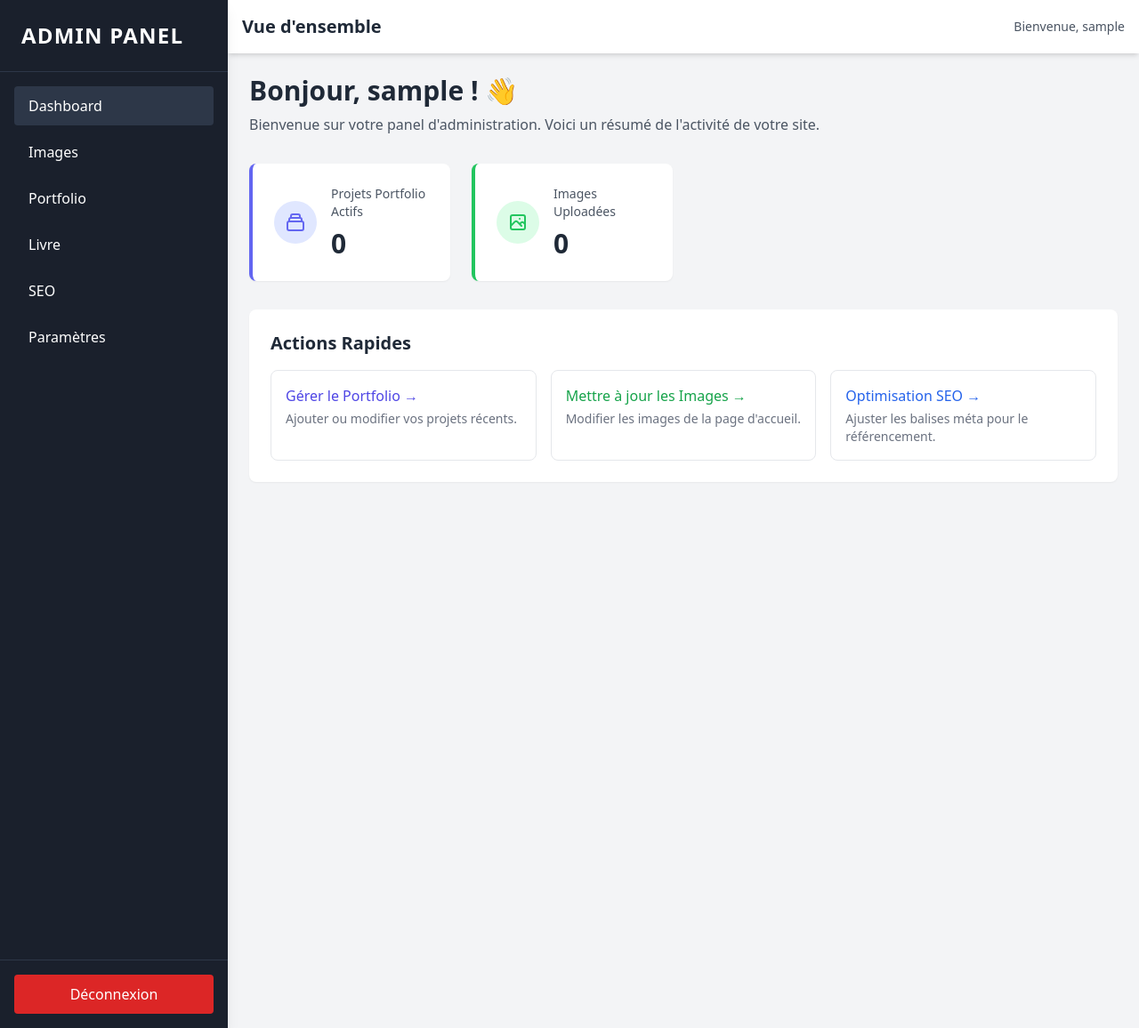
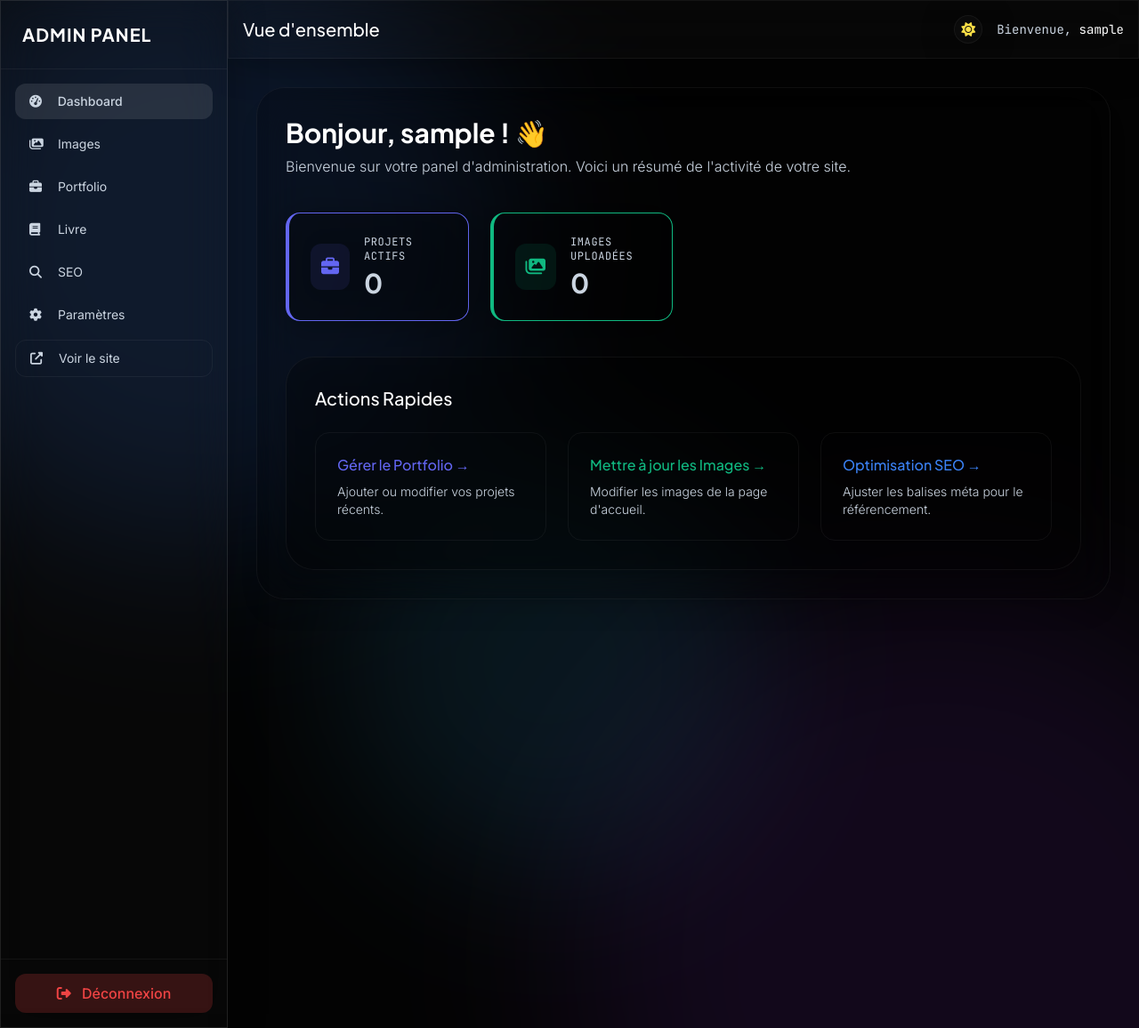
Before and after one commit to moa-digitalagency/aisancekalonji, a Flask app: page /admin/dashboard in a window 1280 px wide. Shown: the whole page at 89% size. Run offline with Flask 3, Linux system fonts and the light colour scheme; the visitor is signed in with stand-in values (Sample User, id 1); data that the repository does not hold is empty; some libraries are stand-ins or nearby versions.

Commit message:
feat: Redesign admin login and dashboard to match homepage style
- Update `templates/admin/login.html` and `templates/admin/base.html` with custom Tailwind config, fonts, and dark mode background.
- Update `templates/admin/dashboard.html` to use the `glass-premium` styling and dark mode colors for better readability and a modern aesthetic.
- Include custom CSS rules in `base.html` for elements inside `.admin-content` to ensure readability across all admin pages.
- Cleanup temporary testing artifacts.

Co-authored-by: moa-digitalagency <93324793+moa-digitalagency@users.noreply.github.com>

```diff
--- a/templates/admin/base.html
+++ b/templates/admin/base.html
@@ -4,98 +4,149 @@
     <meta charset="UTF-8">
     <meta name="viewport" content="width=device-width, initial-scale=1.0">
     <title>Administration - Aisance Kalonji</title>
+
+    <!-- Polices Premium -->
+    <link rel="preconnect" href="https://fonts.googleapis.com">
+    <link rel="preconnect" href="https://fonts.gstatic.com" crossorigin>
+    <link href="https://fonts.googleapis.com/css2?family=Inter:wght@300;400;500&family=JetBrains+Mono:wght@300;400;500&family=Plus+Jakarta+Sans:wght@300;400;500;600;700;800;900&display=swap" rel="stylesheet">
+
+    <!-- FontAwesome -->
+    <link rel="stylesheet" href="https://cdnjs.cloudflare.com/ajax/libs/font-awesome/6.5.1/css/all.min.css">
+
+    <!-- Tailwind CSS -->
     <script src="https://cdn.tailwindcss.com"></script>
     <script>
         tailwind.config = {
+            darkMode: 'class', // Activation du mode sombre manuel
             theme: {
                 extend: {
+                    fontFamily: {
+                        sans: ['Inter', 'sans-serif'],
+                        display: ['Plus Jakarta Sans', 'sans-serif'],
+                        mono: ['JetBrains Mono', 'monospace'],
+                    },
                     colors: {
-                        primary: '#1a202c',
-                        secondary: '#2d3748',
-                        accent: '#4a5568',
+                        accent: '#3b82f6',
                     }
                 }
             }
         }
     </script>
+    <link rel="stylesheet" href="{{ url_for('static', filename='css/main.css') }}">
+    <style>
+        /* Surcharge pour le panel d'admin afin d'améliorer la lisibilité */
+        .admin-content h1, .admin-content h2, .admin-content h3 { color: var(--text-main); }
+        .admin-content p { color: var(--text-muted); }
+        .admin-content input, .admin-content textarea, .admin-content select {
+            background: rgba(255,255,255,0.05);
+            border: 1px solid rgba(255,255,255,0.1);
+            color: var(--text-main);
+        }
+        .dark .admin-content input, .dark .admin-content textarea, .dark .admin-content select {
+            background: rgba(0,0,0,0.2);
+            border: 1px solid rgba(255,255,255,0.1);
+            color: white;
+        }
+        /* Style des tableaux */
+        .admin-table th { background: rgba(0,0,0,0.1); color: var(--text-main); }
+        .admin-table td { border-bottom: 1px solid var(--glass-border); color: var(--text-muted); }
+    </style>
 </head>
-<body class="bg-gray-100 font-sans leading-normal tracking-normal text-gray-900 h-screen flex overflow-hidden">
+<body class="antialiased dark h-screen flex overflow-hidden relative">
+
+    <!-- ARRIÈRE-PLAN ANIMÉ -->
+    <div class="blob-container">
+        <div class="blob blob-1"></div>
+        <div class="blob blob-2"></div>
+        <div class="blob blob-3"></div>
+    </div>
 
     <!-- Sidebar -->
-    <aside class="w-64 bg-primary text-white flex flex-col h-full shadow-lg z-20 transition-transform duration-300 transform -translate-x-full md:translate-x-0 fixed md:relative" id="sidebar">
-        <div class="p-6 border-b border-secondary flex justify-between items-center">
-            <h1 class="text-2xl font-semibold uppercase tracking-wider">Admin Panel</h1>
-            <button class="md:hidden text-gray-300 hover:text-white" onclick="toggleSidebar()">
-                <svg class="w-6 h-6" fill="none" stroke="currentColor" viewBox="0 0 24 24" xmlns="http://www.w3.org/2000/svg"><path stroke-linecap="round" stroke-linejoin="round" stroke-width="2" d="M6 18L18 6M6 6l12 12"></path></svg>
+    <aside class="w-64 glass-premium flex flex-col h-full z-30 transition-transform duration-300 transform -translate-x-full md:translate-x-0 fixed md:relative border-r border-[var(--glass-border)]" id="sidebar" style="background: var(--glass-bg);">
+        <div class="p-6 border-b border-[var(--glass-border)] flex justify-between items-center">
+            <h1 class="font-display text-xl font-bold uppercase tracking-wider text-adaptive">Admin Panel</h1>
+            <button class="md:hidden text-adaptive-muted hover:text-adaptive" onclick="toggleSidebar()">
+                <i class="fas fa-times"></i>
             </button>
         </div>
-        <nav class="flex-grow p-4 space-y-2 overflow-y-auto">
-            <a href="{{ url_for('admin.dashboard') }}" class="block py-2.5 px-4 rounded transition duration-200 hover:bg-secondary hover:text-white {% if request.endpoint == 'admin.dashboard' %}bg-secondary text-white{% endif %}">
-                Dashboard
+        <nav class="flex-grow p-4 space-y-2 overflow-y-auto font-sans text-sm">
+            <a href="{{ url_for('admin.dashboard') }}" class="block py-2.5 px-4 rounded-xl transition duration-200 hover:bg-white/10 hover:text-adaptive text-adaptive-muted {% if request.endpoint == 'admin.dashboard' %}bg-white/10 text-adaptive font-medium{% endif %}">
+                <i class="fas fa-tachometer-alt w-5 mr-2"></i> Dashboard
             </a>
-            <a href="{{ url_for('admin.images') }}" class="block py-2.5 px-4 rounded transition duration-200 hover:bg-secondary hover:text-white {% if request.endpoint == 'admin.images' %}bg-secondary text-white{% endif %}">
-                Images
+            <a href="{{ url_for('admin.images') }}" class="block py-2.5 px-4 rounded-xl transition duration-200 hover:bg-white/10 hover:text-adaptive text-adaptive-muted {% if request.endpoint == 'admin.images' %}bg-white/10 text-adaptive font-medium{% endif %}">
+                <i class="fas fa-images w-5 mr-2"></i> Images
             </a>
-            <a href="{{ url_for('admin.portfolio') }}" class="block py-2.5 px-4 rounded transition duration-200 hover:bg-secondary hover:text-white {% if request.endpoint and request.endpoint.startswith('admin.portfolio') %}bg-secondary text-white{% endif %}">
-                Portfolio
+            <a href="{{ url_for('admin.portfolio') }}" class="block py-2.5 px-4 rounded-xl transition duration-200 hover:bg-white/10 hover:text-adaptive text-adaptive-muted {% if request.endpoint and request.endpoint.startswith('admin.portfolio') %}bg-white/10 text-adaptive font-medium{% endif %}">
+                <i class="fas fa-briefcase w-5 mr-2"></i> Portfolio
             </a>
-            <a href="{{ url_for('admin.book') }}" class="block py-2.5 px-4 rounded transition duration-200 hover:bg-secondary hover:text-white {% if request.endpoint == 'admin.book' %}bg-secondary text-white{% endif %}">
-                Livre
+            <a href="{{ url_for('admin.book') }}" class="block py-2.5 px-4 rounded-xl transition duration-200 hover:bg-white/10 hover:text-adaptive text-adaptive-muted {% if request.endpoint == 'admin.book' %}bg-white/10 text-adaptive font-medium{% endif %}">
+                <i class="fas fa-book w-5 mr-2"></i> Livre
             </a>
-            <a href="{{ url_for('admin.seo') }}" class="block py-2.5 px-4 rounded transition duration-200 hover:bg-secondary hover:text-white {% if request.endpoint == 'admin.seo' %}bg-secondary text-white{% endif %}">
-                SEO
+            <a href="{{ url_for('admin.seo') }}" class="block py-2.5 px-4 rounded-xl transition duration-200 hover:bg-white/10 hover:text-adaptive text-adaptive-muted {% if request.endpoint == 'admin.seo' %}bg-white/10 text-adaptive font-medium{% endif %}">
+                <i class="fas fa-search w-5 mr-2"></i> SEO
             </a>
-            <a href="{{ url_for('admin.settings') }}" class="block py-2.5 px-4 rounded transition duration-200 hover:bg-secondary hover:text-white {% if request.endpoint == 'admin.settings' %}bg-secondary text-white{% endif %}">
-                Paramètres
+            <a href="{{ url_for('admin.settings') }}" class="block py-2.5 px-4 rounded-xl transition duration-200 hover:bg-white/10 hover:text-adaptive text-adaptive-muted {% if request.endpoint == 'admin.settings' %}bg-white/10 text-adaptive font-medium{% endif %}">
+                <i class="fas fa-cog w-5 mr-2"></i> Paramètres
+            </a>
+            <a href="{{ url_for('main.index') }}" target="_blank" class="block py-2.5 px-4 rounded-xl transition duration-200 hover:bg-white/10 hover:text-adaptive text-adaptive-muted mt-4 border border-[var(--glass-border)]">
+                <i class="fas fa-external-link-alt w-5 mr-2"></i> Voir le site
             </a>
         </nav>
-        <div class="p-4 border-t border-secondary">
-            <a href="{{ url_for('admin.logout') }}" class="block py-2.5 px-4 rounded bg-red-600 hover:bg-red-700 text-center transition duration-200">
-                Déconnexion
+        <div class="p-4 border-t border-[var(--glass-border)]">
+            <a href="{{ url_for('admin.logout') }}" class="block py-2.5 px-4 rounded-xl bg-red-500/20 text-red-500 hover:bg-red-500/30 text-center transition duration-200 font-medium">
+                <i class="fas fa-sign-out-alt mr-2"></i> Déconnexion
             </a>
         </div>
     </aside>
 
     <!-- Main Content -->
-    <div class="flex-1 flex flex-col h-full relative w-full">
+    <div class="flex-1 flex flex-col h-full relative w-full z-10">
         <!-- Header -->
-        <header class="bg-white shadow-md p-4 flex justify-between items-center z-10">
+        <header class="glass-premium border-b border-[var(--glass-border)] p-4 flex justify-between items-center z-20" style="background: var(--glass-bg);">
             <div class="flex items-center">
-                <button class="md:hidden text-gray-600 hover:text-primary focus:outline-none mr-4" onclick="toggleSidebar()">
-                    <svg class="w-6 h-6" fill="none" stroke="currentColor" viewBox="0 0 24 24" xmlns="http://www.w3.org/2000/svg"><path stroke-linecap="round" stroke-linejoin="round" stroke-width="2" d="M4 6h16M4 12h16M4 18h16"></path></svg>
+                <button class="md:hidden text-adaptive hover:text-accent focus:outline-none mr-4" onclick="toggleSidebar()">
+                    <i class="fas fa-bars text-xl"></i>
                 </button>
-                <div class="text-xl font-semibold text-gray-800">
+                <div class="font-display text-xl font-medium text-adaptive">
                     {% block header_title %}Dashboard{% endblock %}
                 </div>
             </div>
             <div class="flex items-center space-x-4">
+                <button id="theme-toggle" class="w-8 h-8 rounded-full glass-premium flex items-center justify-center text-adaptive hover:scale-110 transition-transform" aria-label="Toggle Dark Mode">
+                    <i class="fas fa-moon dark:hidden"></i>
+                    <i class="fas fa-sun hidden dark:inline text-yellow-300"></i>
+                </button>
                 {% if current_user.is_authenticated %}
-                <span class="text-sm text-gray-600">Bienvenue, {{ current_user.username }}</span>
+                <span class="text-sm font-mono text-adaptive-muted hidden sm:inline-block">Bienvenue, <span class="text-adaptive">{{ current_user.username }}</span></span>
                 {% endif %}
             </div>
         </header>
 
         <!-- Flash Messages -->
-        <div class="absolute top-20 left-1/2 transform -translate-x-1/2 w-full max-w-lg z-50">
+        <div class="absolute top-20 left-1/2 transform -translate-x-1/2 w-full max-w-lg z-50 px-4">
             {% with messages = get_flashed_messages(with_categories=true) %}
                 {% if messages %}
+                    <div class="space-y-2">
                     {% for category, message in messages %}
-                        <div class="p-4 mb-4 text-sm rounded-lg shadow-md {% if category == 'error' %}bg-red-100 text-red-700 border border-red-400{% else %}bg-green-100 text-green-700 border border-green-400{% endif %}" role="alert">
+                        <div class="p-4 text-sm rounded-xl font-medium shadow-lg backdrop-blur-md {% if category == 'error' %}bg-red-500/90 text-white border border-red-400{% else %}bg-emerald-500/90 text-white border border-emerald-400{% endif %}" role="alert">
                             {{ message }}
                         </div>
                     {% endfor %}
+                    </div>
                 {% endif %}
             {% endwith %}
         </div>
 
         <!-- Content Area -->
-        <main class="flex-1 p-6 overflow-x-hidden overflow-y-auto bg-gray-100">
-            {% block content %}{% endblock %}
+        <main class="flex-1 p-4 md:p-8 overflow-x-hidden overflow-y-auto admin-content">
+            <div class="glass-premium p-6 md:p-8 rounded-[32px] border border-[var(--glass-border)] bg-white/5 dark:bg-black/20 shadow-xl">
+                {% block content %}{% endblock %}
+            </div>
         </main>
     </div>
 
     <!-- Overlay for mobile sidebar -->
-    <div class="fixed inset-0 bg-black opacity-50 z-10 hidden md:hidden" id="sidebar-overlay" onclick="toggleSidebar()"></div>
+    <div class="fixed inset-0 bg-black/60 backdrop-blur-sm z-20 hidden md:hidden" id="sidebar-overlay" onclick="toggleSidebar()"></div>
 
     <script>
         function toggleSidebar() {
@@ -104,6 +155,28 @@
             sidebar.classList.toggle('-translate-x-full');
             overlay.classList.toggle('hidden');
         }
+
+        // --- LOGIQUE DARK / LIGHT MODE ---
+        const themeToggleBtn = document.getElementById('theme-toggle');
+        const htmlElement = document.documentElement;
+
+        // Vérifier le thème sauvegardé
+        if (localStorage.getItem('theme') === 'light') {
+            htmlElement.classList.remove('dark');
+        } else {
+            htmlElement.classList.add('dark'); // Sombre par défaut
+        }
+
+        if (themeToggleBtn) {
+            themeToggleBtn.addEventListener('click', () => {
+                htmlElement.classList.toggle('dark');
+                if (htmlElement.classList.contains('dark')) {
+                    localStorage.setItem('theme', 'dark');
+                } else {
+                    localStorage.setItem('theme', 'light');
+                }
+            });
+        }
     </script>
 </body>
 </html>
--- a/templates/admin/dashboard.html
+++ b/templates/admin/dashboard.html
@@ -3,55 +3,55 @@
 {% block header_title %}Vue d'ensemble{% endblock %}
 
 {% block content %}
-<div class="mb-8">
-    <h2 class="text-3xl font-bold text-gray-800">Bonjour, {{ current_user.username }} ! 👋</h2>
-    <p class="text-gray-600 mt-2">Bienvenue sur votre panel d'administration. Voici un résumé de l'activité de votre site.</p>
+<div class="mb-10">
+    <h2 class="font-display text-3xl font-bold text-adaptive">Bonjour, {{ current_user.username }} ! 👋</h2>
+    <p class="font-sans text-adaptive-muted mt-2 font-light">Bienvenue sur votre panel d'administration. Voici un résumé de l'activité de votre site.</p>
 </div>
 
 <!-- Stats Grid -->
-<div class="grid grid-cols-1 md:grid-cols-2 lg:grid-cols-4 gap-6 mb-8">
+<div class="grid grid-cols-1 md:grid-cols-2 lg:grid-cols-4 gap-6 mb-10">
     <!-- Stat Card 1 -->
-    <div class="bg-white rounded-lg shadow-sm p-6 border-l-4 border-indigo-500 hover:shadow-md transition duration-200">
+    <div class="glass-premium rounded-2xl p-6 border-l-4 border-indigo-500 hover:shadow-lg transition duration-300 bg-white/5 dark:bg-black/20">
         <div class="flex items-center">
-            <div class="p-3 rounded-full bg-indigo-100 text-indigo-500 mr-4">
-                <svg class="w-6 h-6" fill="none" stroke="currentColor" viewBox="0 0 24 24" xmlns="http://www.w3.org/2000/svg"><path stroke-linecap="round" stroke-linejoin="round" stroke-width="2" d="M19 11H5m14 0a2 2 0 012 2v6a2 2 0 01-2 2H5a2 2 0 01-2-2v-6a2 2 0 012-2m14 0V9a2 2 0 00-2-2M5 11V9a2 2 0 012-2m0 0V5a2 2 0 012-2h6a2 2 0 012 2v2M7 7h10"></path></svg>
+            <div class="p-3 rounded-xl bg-indigo-500/10 text-indigo-500 mr-4">
+                <i class="fas fa-briefcase text-xl"></i>
             </div>
             <div>
-                <p class="mb-2 text-sm font-medium text-gray-600">Projets Portfolio Actifs</p>
-                <p class="text-3xl font-bold text-gray-800">{{ active_portfolio_count }}</p>
+                <p class="mb-1 font-mono text-xs uppercase tracking-wider text-adaptive-muted">Projets Actifs</p>
+                <p class="font-display text-3xl font-bold text-adaptive">{{ active_portfolio_count }}</p>
             </div>
         </div>
     </div>
 
     <!-- Stat Card Placeholder -->
-    <div class="bg-white rounded-lg shadow-sm p-6 border-l-4 border-green-500 hover:shadow-md transition duration-200">
+    <div class="glass-premium rounded-2xl p-6 border-l-4 border-emerald-500 hover:shadow-lg transition duration-300 bg-white/5 dark:bg-black/20">
         <div class="flex items-center">
-            <div class="p-3 rounded-full bg-green-100 text-green-500 mr-4">
-                <svg class="w-6 h-6" fill="none" stroke="currentColor" viewBox="0 0 24 24" xmlns="http://www.w3.org/2000/svg"><path stroke-linecap="round" stroke-linejoin="round" stroke-width="2" d="M4 16l4.586-4.586a2 2 0 012.828 0L16 16m-2-2l1.586-1.586a2 2 0 012.828 0L20 14m-6-6h.01M6 20h12a2 2 0 002-2V6a2 2 0 00-2-2H6a2 2 0 00-2 2v12a2 2 0 002 2z"></path></svg>
+            <div class="p-3 rounded-xl bg-emerald-500/10 text-emerald-500 mr-4">
+                <i class="fas fa-images text-xl"></i>
             </div>
             <div>
-                <p class="mb-2 text-sm font-medium text-gray-600">Images Uploadées</p>
-                <p class="text-3xl font-bold text-gray-800">{{ uploaded_images_count }}</p>
+                <p class="mb-1 font-mono text-xs uppercase tracking-wider text-adaptive-muted">Images Uploadées</p>
+                <p class="font-display text-3xl font-bold text-adaptive">{{ uploaded_images_count }}</p>
             </div>
         </div>
     </div>
 </div>
 
 <!-- Recent Activity / Info Section -->
-<div class="bg-white rounded-lg shadow-sm p-6">
-    <h3 class="text-xl font-semibold text-gray-800 mb-4">Actions Rapides</h3>
-    <div class="grid grid-cols-1 md:grid-cols-2 lg:grid-cols-3 gap-4">
-        <a href="#" class="block p-4 border border-gray-200 rounded-lg hover:bg-gray-50 transition duration-150">
-            <h4 class="font-medium text-indigo-600 mb-1">Gérer le Portfolio &rarr;</h4>
-            <p class="text-sm text-gray-500">Ajouter ou modifier vos projets récents.</p>
+<div class="glass-premium rounded-[32px] p-8 bg-white/5 dark:bg-black/20 border border-[var(--glass-border)] shadow-xl">
+    <h3 class="font-display text-xl font-medium text-adaptive mb-6">Actions Rapides</h3>
+    <div class="grid grid-cols-1 md:grid-cols-2 lg:grid-cols-3 gap-6">
+        <a href="{{ url_for('admin.portfolio') }}" class="group block p-6 border border-white/10 dark:border-white/5 rounded-2xl hover:bg-white/10 dark:hover:bg-white/5 transition duration-300">
+            <h4 class="font-display font-medium text-indigo-500 mb-2 group-hover:text-indigo-400 transition-colors">Gérer le Portfolio &rarr;</h4>
+            <p class="font-sans text-sm text-adaptive-muted font-light">Ajouter ou modifier vos projets récents.</p>
         </a>
-        <a href="{{ url_for('admin.images') }}" class="block p-4 border border-gray-200 rounded-lg hover:bg-gray-50 transition duration-150">
-            <h4 class="font-medium text-green-600 mb-1">Mettre à jour les Images &rarr;</h4>
-            <p class="text-sm text-gray-500">Modifier les images de la page d'accueil.</p>
+        <a href="{{ url_for('admin.images') }}" class="group block p-6 border border-white/10 dark:border-white/5 rounded-2xl hover:bg-white/10 dark:hover:bg-white/5 transition duration-300">
+            <h4 class="font-display font-medium text-emerald-500 mb-2 group-hover:text-emerald-400 transition-colors">Mettre à jour les Images &rarr;</h4>
+            <p class="font-sans text-sm text-adaptive-muted font-light">Modifier les images de la page d'accueil.</p>
         </a>
-        <a href="{{ url_for('admin.seo') }}" class="block p-4 border border-gray-200 rounded-lg hover:bg-gray-50 transition duration-150">
-            <h4 class="font-medium text-blue-600 mb-1">Optimisation SEO &rarr;</h4>
-            <p class="text-sm text-gray-500">Ajuster les balises méta pour le référencement.</p>
+        <a href="{{ url_for('admin.seo') }}" class="group block p-6 border border-white/10 dark:border-white/5 rounded-2xl hover:bg-white/10 dark:hover:bg-white/5 transition duration-300">
+            <h4 class="font-display font-medium text-blue-500 mb-2 group-hover:text-blue-400 transition-colors">Optimisation SEO &rarr;</h4>
+            <p class="font-sans text-sm text-adaptive-muted font-light">Ajuster les balises méta pour le référencement.</p>
         </a>
     </div>
 </div>
```
Also changed, not shown: templates/admin/login.html (+38 -16 lines).
